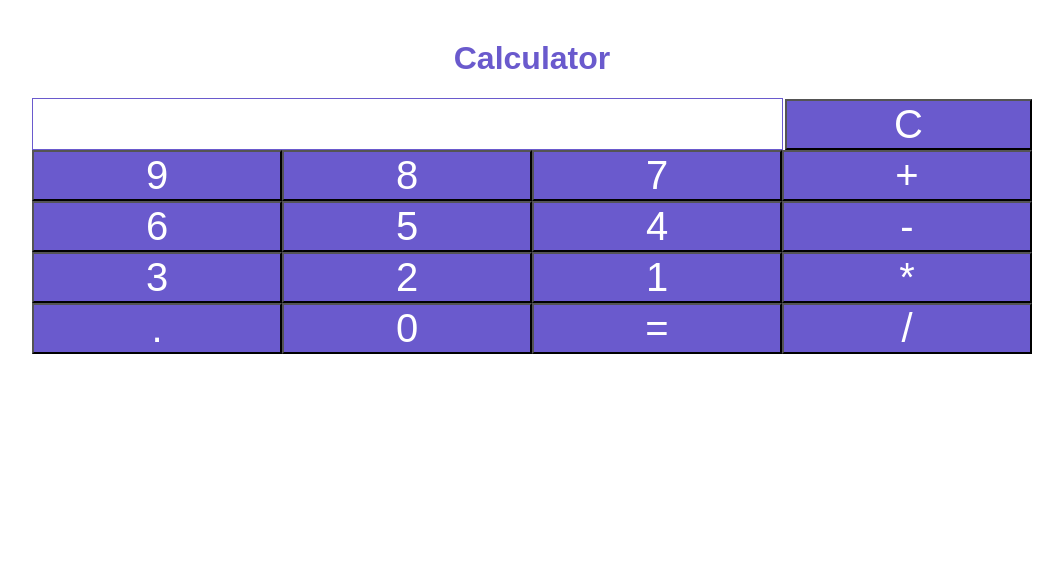
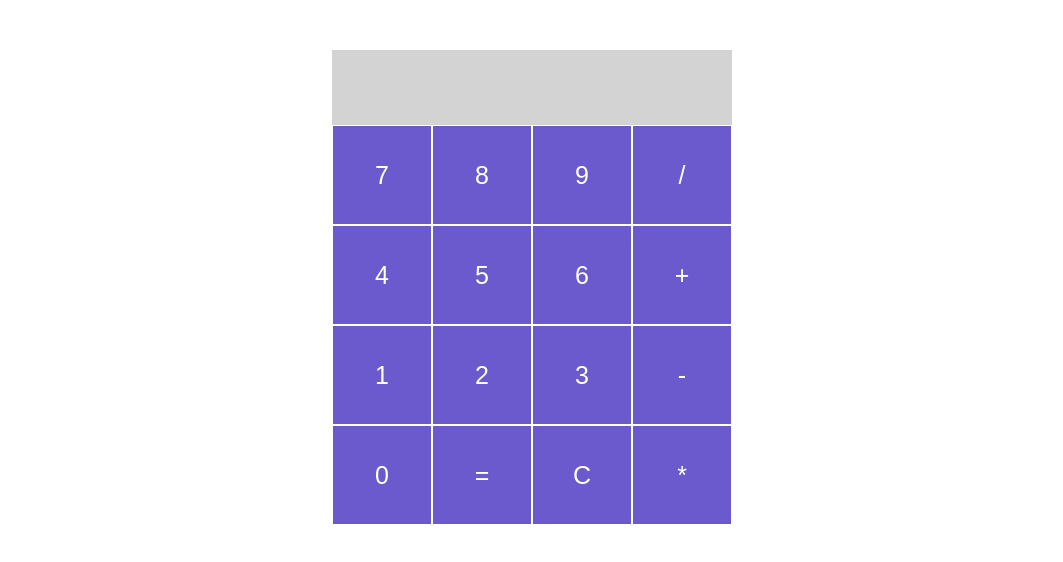
Before and after one commit to thomasweld/js_calculator, a plain HTML site: page index.html in a window 1280 px wide. Shown: the whole page, without its empty margins (108-1171 px from the left). Drawn offline with Linux system fonts and the light colour scheme.

Commit message:
new strategy on javascript for calculator, new html and new css

```diff
--- a/css/main.css
+++ b/css/main.css
@@ -1,52 +1,27 @@
+.calculator {
+  width: 400px;
+  margin: 50px auto;
+}
 
-h1  {
+.calculator .buttons button {
+  float: left;
+  width: 100px;
+  height: 100px;
+  background-color: slateblue;
+  color: white;
+  border: 1px solid white;
+  font-size: 25px;
+}
+.answerCont {
+  background-color: lightgrey;
+  height: 25px;
+  width: 100%;
+  font-size: 25px;
+  padding: 25px 0;
+  text-align: right;
+}
+
+#answer {
+  padding-right: 20px;
   color: slateblue;
 }
-
-#calcForm {
-  width: 90%;
-  height: 90%;
-  max-width: 1000px;
-  min-width: 200px;
-  margin: 40px auto;
-  text-align: center;
-}
-
-#display {
-  font-size: 36px;
-  width: 75%;
-  text-align: right;
-  padding: 4px;
-  color: slateblue;
-  border: 1px solid slateblue;
-  margin: 0px 2px 0px 0px;
-  outline-color: #5acd6a;
-}
-
-.keys {
-  font-size: 40px;
-  width: 25%;
-  background-color: slateblue;
-  color: white;
-  outline-color: #5acd6a;
-}
-
-.keys:hover {
-  background-color: #5acd6a;
-}
-
-#clear {
-  width: 25%;
-}
-
-.flexcontainer {
-  flex: 1 1 auto
-  display: -webkit-flex;
-  display: flex;
-  -webkit-flex-direction: row /* works with row or column */
-  flex-direction: row;
-  -webkit-align-items: center;
-  align-items: center;
-  -webkit-justify-content: center;
-  justify-content: center;
-}
--- a/index.html
+++ b/index.html
@@ -9,48 +9,34 @@
   </head>
   <body>
 
-      <form id="calcForm">
+    <div class="calculator">
+      <div class="answerCont">
+        <span id="answer"></span>
+      </div>
+      <div class="buttons">
 
-        <h1>Calculator</h1>
+        <button data-type="num">7</button>
+        <button data-type="num">8</button>
+        <button data-type="num">9</button>
+        <button data-type="opp">/</button>
 
-        <div class="flexcontainer">
-          <input type="text" id="display">
-          <input type="button" value="C" class="keys" id="clear" onClick="addToDisplay('C')">
-        </div>
+        <button data-type="num">4</button>
+        <button data-type="num">5</button>
+        <button data-type="num">6</button>
+        <button data-type="opp">+</button>
 
-        <div class="flexcontainer">
-          <input type="button" value="9" class="keys" onClick="addToDisplay('9')">
-          <input type="button" value="8" class="keys" onClick="addToDisplay('8')">
-          <input type="button" value="7" class="keys" onClick="addToDisplay('7')">
-          <input type="button" value="+" class="keys" onClick="addToDisplay('+')">
-        </div>
+        <button data-type="num">1</button>
+        <button data-type="num">2</button>
+        <button data-type="num">3</button>
+        <button data-type="negative">-</button>
 
-        <div class="flexcontainer">
-          <input type="button" value="6" class="keys" onClick="addToDisplay('6')">
-          <input type="button" value="5" class="keys" onClick="addToDisplay('5')">
-          <input type="button" value="4" class="keys" onClick="addToDisplay('4')">
-          <input type="button" value="-" class="keys" onClick="addToDisplay('-')">
-        </div>
+        <button data-type="num">0</button>
+        <button data-type="equal">=</button>
+        <button data-type="clear">C</button>
+        <button data-type="opp">*</button>
 
-        <div class="flexcontainer">
-          <input type="button" value="3" class="keys" onClick="addToDisplay('3')">
-          <input type="button" value="2" class="keys" onClick="addToDisplay('2')">
-          <input type="button" value="1" class="keys" onClick="addToDisplay('1')">
-          <input type="button" value="*" class="keys" onClick="addToDisplay('*')">
-        </div>
-
-        <div class="flexcontainer">
-          <input type="button" value="." class="keys" onClick="addToDisplay('.')">
-          <input type="button" value="0" class="keys" onClick="addToDisplay('0')">
-          <input type="button" value="=" id="equal" class="keys" class="keys" onClick="solution()">
-          <input type="button" value="/" class="keys" onClick="addToDisplay('/')">
-        </div>
-
-      </form>
-
-
-
-
+      </div>
+    </div>
 
     <script src="js/main.js" charset="utf-8"></script>
   </body>
--- a/js/main.js
+++ b/js/main.js
@@ -1,32 +1,84 @@
 
+// select / find all buttons, store them in variable buttons
+var buttons = document.querySelectorAll('button');
 
-// // create state object to keep track of the state of the screen + calculations
-//
-// var state = { first: null, second: null, operator: null }
-//
-// // When they press the first number it will change to...
-//
-// var state = { first: 55, second: null, operator: null }
-//
-// // When they hit an operator it will change to...
-//
-// var state = { first: 55, second: null, operator: '+' }
-//
-// // and the third number
-//
-// var state = { first: 55, second: 12, operator: '+' }
+// calculatorState variable tracks state of inputs number 1, operator, number 2
+var calculatorState = {
+  num1: null,
+  num2: null,
+  opp: null,
+  negative: null
+};
 
+// add a variable for display on the calculator
+var display = document.querySelector('#answer');
 
-var display = document.querySelector('#display');
+// function to process button clicks
+function processBtn (event) {
 
-function addToDisplay(x){
-  display.value += x;
+  // event.target gives you the button that was clicked
+  // <button data-type="num">7</button>
+  var button = event.target;
 
-  if(x === 'C'){
-    display.value = '';
+  // gives you the data type of each button element
+  var type = button.dataset.type;
+
+  // if statements direct each type of button to execute a specific function
+  if (type === 'num') return processNum(button);
+  if (type === 'opp') return processOpp(button);
+  if (type === 'negative') return processNegative(button);
+  if (type === 'equal') return processEqual(button);
+  if (type === 'clear') return processClear(button);
+
+}
+
+// Function for Numbers
+function processNum (button) {
+  if ( calculatorState.num1 === null ) {
+    display.innerHTML += button.innerHTML;
+  } else if ( calculatorState.num2 === null) {
+    display.innerHTML += button.innerHTML;
   }
 }
 
-function solution(){
-  display.value = eval(display.value);
+// Function for Opperators
+function processOpp (button) {
+  if ( calculatorState.num1 === null ) {
+    display.innerHTML += button.innerHTML;
+  } else if ( calculatorState.opp === null ) {
+    display.innerHTML += button.innerHTML;
+    calculatorState.opp = button.innerHTML;
+  }
 }
+
+// Function for Opperators
+function processNegative (button) {
+  if ( calculatorState.opp === null ) {
+    display.innerHTML += button.innerHTML;
+    calculatorState.opp = button.innerHTML;
+    console.log('processingnegative');
+  }
+}
+
+
+// Function for Equal
+function processEqual (button) {
+  display.innerHTML = eval( display.innerHTML );
+}
+
+// Function for Clear
+function processClear (button) {
+  display.innerHTML = '';
+  calculatorState = {
+    num1: null,
+    num2: null,
+    opp: null,
+    negative: null
+  };
+}
+
+
+// for loop over buttons
+for ( var i = 0; i < buttons.length; i++) {
+  buttons[i].addEventListener('click', processBtn);
+}
```
